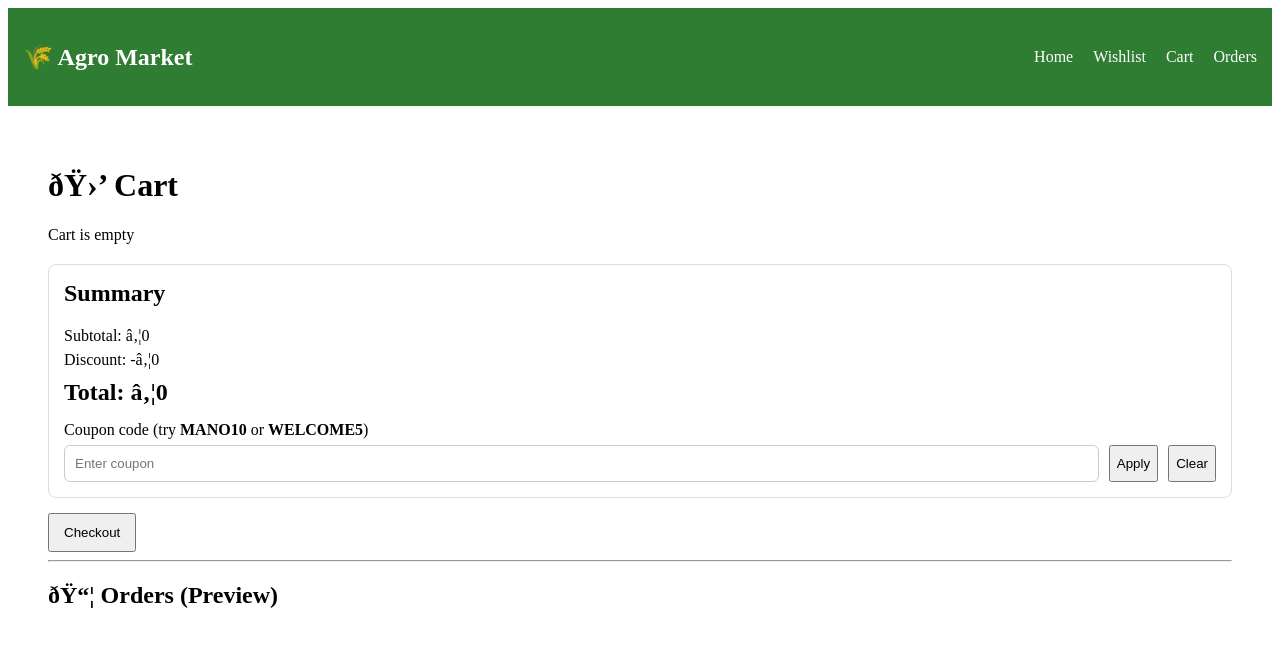
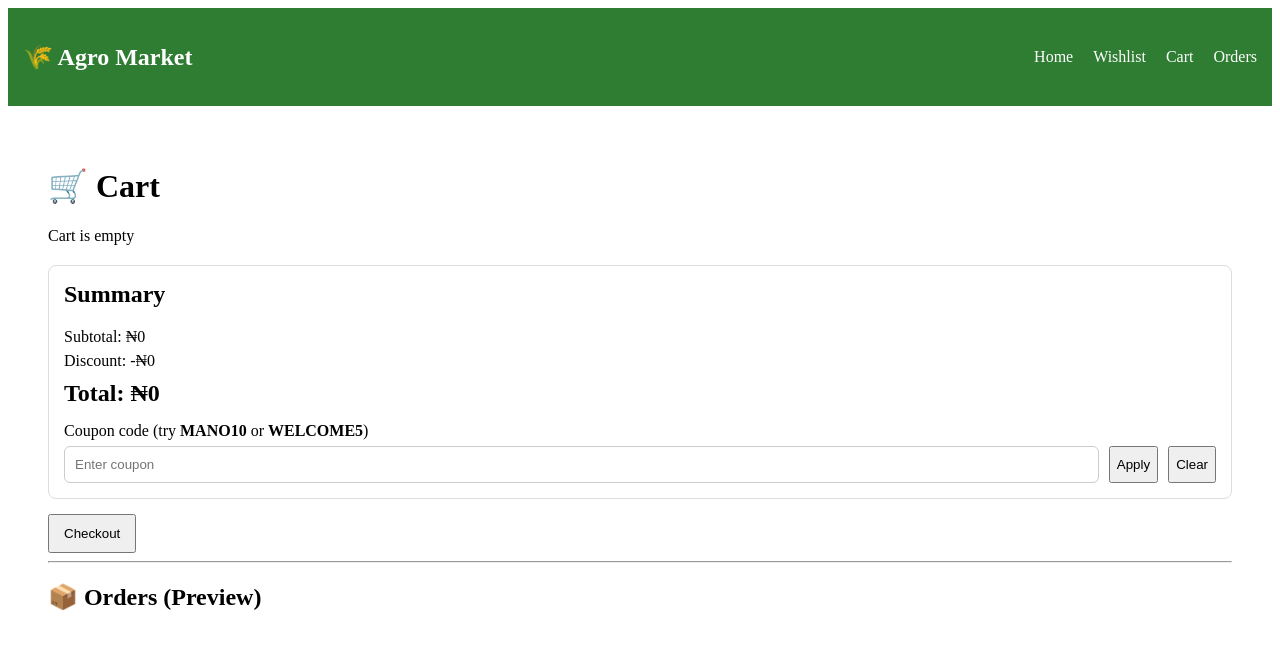
Before and after one commit to JM-19G/mano-e-commerce-web, a React (Vite) app in the folder ecommerce-app/: page /cart in a window 1280 px wide. Shown: the top 648 px of the page. Built offline with nearby package versions, Linux system fonts and the light colour scheme.

Commit message:
Display naira and icons correctly

```diff
--- a/ecommerce-app/src/pages/Cart.jsx
+++ b/ecommerce-app/src/pages/Cart.jsx
@@ -14,6 +14,10 @@ function Cart() {
   const orders = useSelector((state) => state.cart.orders);
   const coupon = useSelector((state) => state.cart.coupon);
   const couponError = useSelector((state) => state.cart.couponError);
+
+  const naira = "\u20A6";
+  const cartIcon = "\uD83D\uDED2";
+  const ordersIcon = "\uD83D\uDCE6";
 
   const [couponInput, setCouponInput] = useState("");
 
@@ -45,7 +49,9 @@ function Cart() {
 
   return (
     <div style={{ padding: 20 }}>
-      <h1>ðŸ›’ Cart</h1>
+      <h1>
+        {cartIcon} Cart
+      </h1>
 
       {items.length === 0 && <p>Cart is empty</p>}
 
@@ -60,7 +66,10 @@ function Cart() {
           }}
         >
           <h3 style={{ margin: "0 0 6px" }}>{item.title}</h3>
-          <p style={{ margin: "0 0 10px" }}>â‚¦{item.price}</p>
+          <p style={{ margin: "0 0 10px" }}>
+            {naira}
+            {Number(item.price).toLocaleString()}
+          </p>
 
           <div style={{ display: "flex", gap: 10, alignItems: "center" }}>
             <input
@@ -95,13 +104,16 @@ function Cart() {
       >
         <h2 style={{ marginTop: 0 }}>Summary</h2>
         <p style={{ margin: "6px 0" }}>
-          Subtotal: â‚¦{subtotal.toLocaleString()}
+          Subtotal: {naira}
+          {subtotal.toLocaleString()}
         </p>
         <p style={{ margin: "6px 0" }}>
-          Discount: -â‚¦{discount.toLocaleString()}
+          Discount: -{naira}
+          {discount.toLocaleString()}
         </p>
         <h2 style={{ margin: "10px 0 0" }}>
-          Total: â‚¦{total.toLocaleString()}
+          Total: {naira}
+          {total.toLocaleString()}
         </h2>
 
         <div style={{ marginTop: 15 }}>
@@ -157,13 +169,23 @@ function Cart() {
 
       <hr />
 
-      <h2>ðŸ“¦ Orders (Preview)</h2>
+      <h2>
+        {ordersIcon} Orders (Preview)
+      </h2>
 
       {orders.map((order) => (
-        <div key={order.id} style={{ padding: 10, borderBottom: "1px solid #eee" }}>
+        <div
+          key={order.id}
+          style={{ padding: 10, borderBottom: "1px solid #eee" }}
+        >
           <p style={{ margin: "4px 0" }}>Order ID: {order.id}</p>
-          <p style={{ margin: "4px 0" }}>Total: â‚¦{order.total}</p>
-          {order.coupon && <p style={{ margin: "4px 0" }}>Coupon: {order.coupon}</p>}
+          <p style={{ margin: "4px 0" }}>
+            Total: {naira}
+            {Number(order.total).toLocaleString()}
+          </p>
+          {order.coupon && (
+            <p style={{ margin: "4px 0" }}>Coupon: {order.coupon}</p>
+          )}
         </div>
       ))}
     </div>
```
